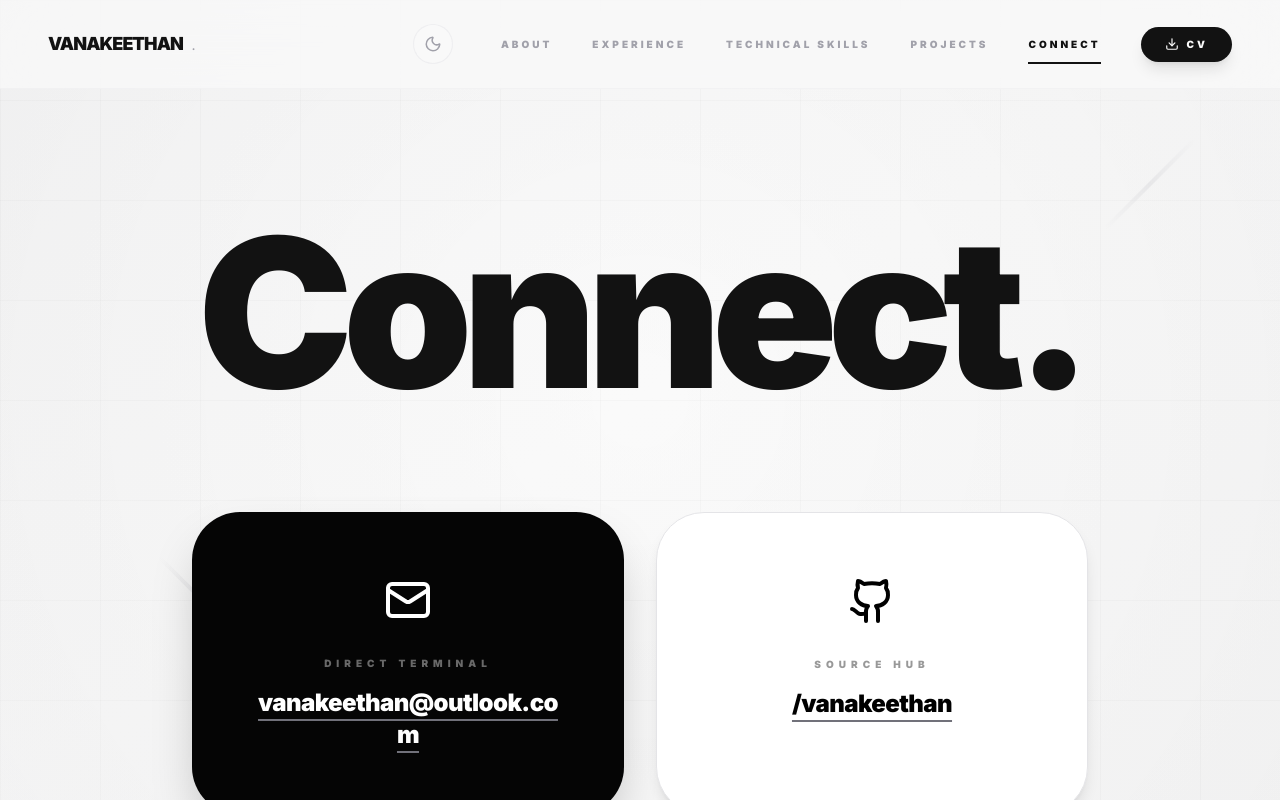
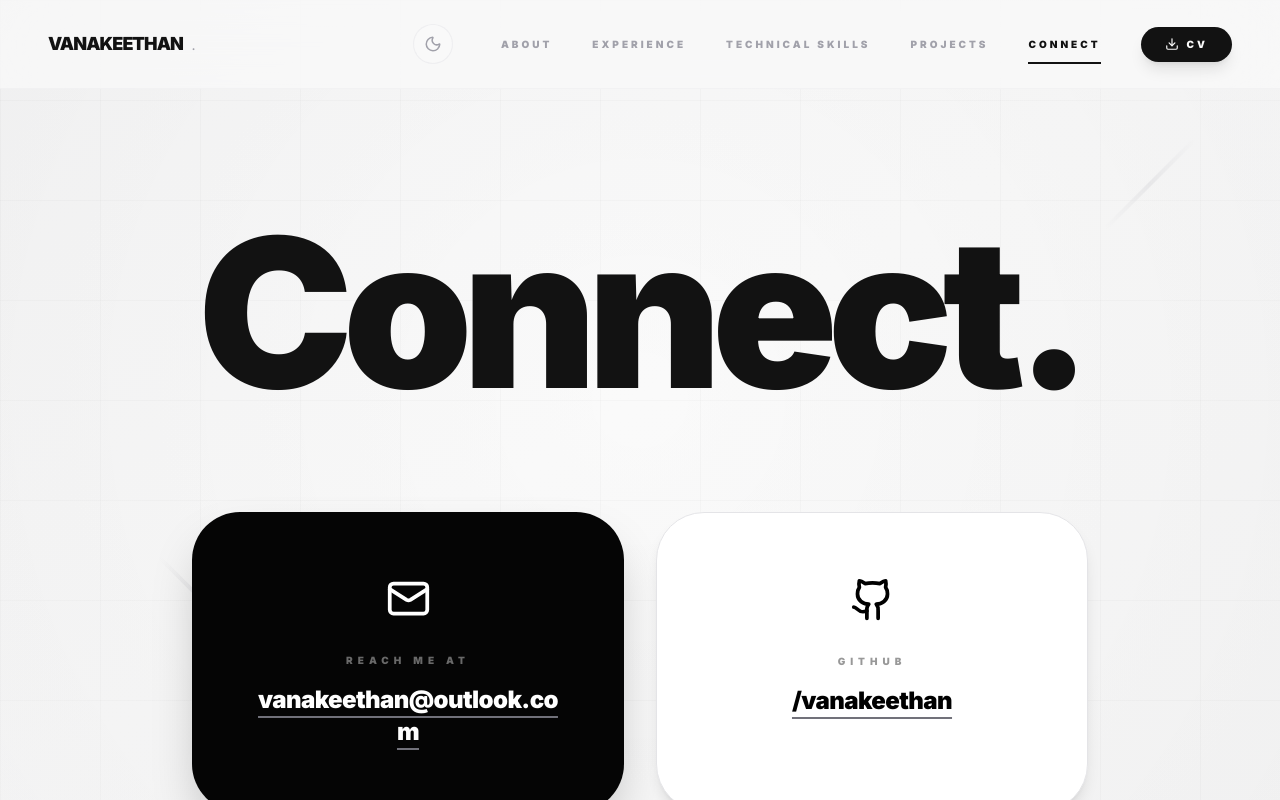
Before and after one commit to Vanakeethan/Portfolio_my, a React (Vite) app: page / in a window 1280 px wide. Both pictures are taken after a click on the button "CONNECT". Shown: the top 800 px of the page. Built offline with nearby package versions, Linux system fonts and the light colour scheme.

Commit message:
Adjust icon sizes and update labels in App.tsx

```diff
--- a/App.tsx
+++ b/App.tsx
@@ -641,16 +641,16 @@ const App: React.FC = () => {
                 <h2 className="text-5xl sm:text-7xl lg:text-[13rem] font-black mb-16 lg:mb-24 tracking-tighter heading-transition">Connect.</h2>
                 <div className="grid grid-cols-1 sm:grid-cols-2 gap-6 lg:gap-8 mb-32">
                   <a href={`mailto:${CONTACT.email}`} className="p-10 lg:p-16 bg-zinc-950 dark:bg-white text-white dark:text-black rounded-[2rem] lg:rounded-[3rem] hover:scale-[1.02] active:scale-95 transition-all flex flex-col items-center gap-8 shadow-2xl group cursor-pointer text-center">
-                    <Mail size={48} className="group-hover:rotate-12 transition-transform duration-500" />
+                    <Mail size={45} className="group-hover:rotate-12 transition-transform duration-500" />
                     <div>
-                      <p className="text-[10px] font-black uppercase tracking-[0.5em] opacity-40 mb-4">Direct Terminal</p>
+                      <p className="text-[10px] font-black uppercase tracking-[0.5em] opacity-40 mb-4">Reach Me at</p>
                       <p className="text-lg sm:text-xl lg:text-2xl font-black tracking-tight underline decoration-zinc-500 underline-offset-8 break-all">{CONTACT.email}</p>
                     </div>
                   </a>
                   <a href={GITHUB_URL} target="_blank" rel="noopener noreferrer" className="p-10 lg:p-16 bg-white dark:bg-zinc-900 text-black dark:text-white rounded-[2rem] lg:rounded-[3rem] hover:scale-[1.02] active:scale-95 transition-all flex flex-col items-center gap-8 border border-zinc-200 dark:border-zinc-800 shadow-lg group cursor-pointer text-center">
-                    <Github size={48} className="group-hover:-rotate-12 transition-transform duration-500" />
+                    <Github size={45} className="group-hover:-rotate-12 transition-transform duration-500" />
                     <div>
-                      <p className="text-[10px] font-black uppercase tracking-[0.5em] opacity-40 mb-4">Source Hub</p>
+                      <p className="text-[10px] font-black uppercase tracking-[0.5em] opacity-40 mb-4">GitHub</p>
                       <p className="text-lg sm:text-xl lg:text-2xl font-black tracking-tight underline decoration-zinc-500 underline-offset-8">/vanakeethan</p>
                     </div>
                   </a>
@@ -666,18 +666,18 @@ const App: React.FC = () => {
 
                   {CONTACT.instagram && (
                     <a href={CONTACT.instagram} target="_blank" rel="noopener noreferrer" className="p-10 lg:p-16 bg-zinc-100 dark:bg-zinc-900 text-black dark:text-white rounded-[2rem] lg:rounded-[3rem] hover:scale-[1.02] active:scale-95 transition-all flex flex-col items-center gap-8 border border-zinc-200 dark:border-zinc-700 shadow-lg group cursor-pointer text-center">
-                      <Instagram size={48} className="group-hover:scale-110 transition-transform duration-500" />
+                      <Instagram size={45} className="group-hover:scale-110 transition-transform duration-500" />
                       <div>
-                        <p className="text-[10px] font-black uppercase tracking-[0.5em] opacity-40 mb-4">Social Loop</p>
+                        <p className="text-[10px] font-black uppercase tracking-[0.5em] opacity-40 mb-4">Social Media</p>
                         <p className="text-lg sm:text-xl lg:text-2xl font-black tracking-tight underline decoration-zinc-500 underline-offset-8">/vanakeethan__</p>
                       </div>
                     </a>
                   )}
                   {CONTACT.medium && (
                     <a href={CONTACT.medium} target="_blank" rel="noopener noreferrer" className="p-10 lg:p-16 bg-zinc-950 dark:bg-white text-white dark:text-black rounded-[2rem] lg:rounded-[3rem] hover:scale-[1.02] active:scale-95 transition-all flex flex-col items-center gap-8 shadow-2xl group cursor-pointer text-center">
-                      <BookText size={48} className="group-hover:-translate-y-2 transition-transform duration-500" />
+                      <BookText size={45} className="group-hover:-translate-y-2 transition-transform duration-500" />
                       <div>
-                        <p className="text-[10px] font-black uppercase tracking-[0.5em] opacity-40 mb-4">Insights Hub</p>
+                        <p className="text-[10px] font-black uppercase tracking-[0.5em] opacity-40 mb-4">Articles</p>
                         <p className="text-lg sm:text-xl lg:text-2xl font-black tracking-tight underline decoration-zinc-500 underline-offset-8 break-all">@shamdeepvk</p>
                       </div>
                     </a>
```
